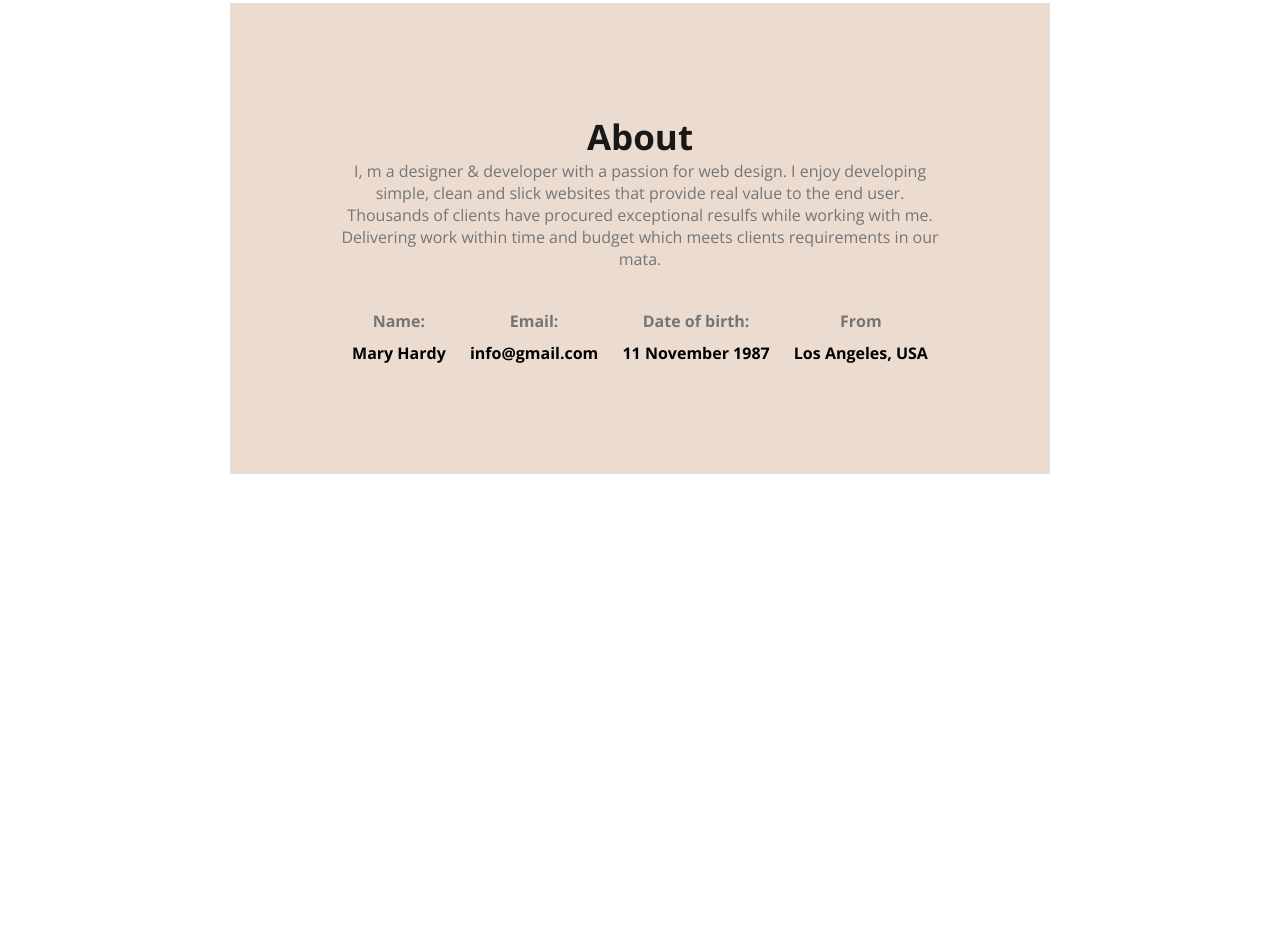
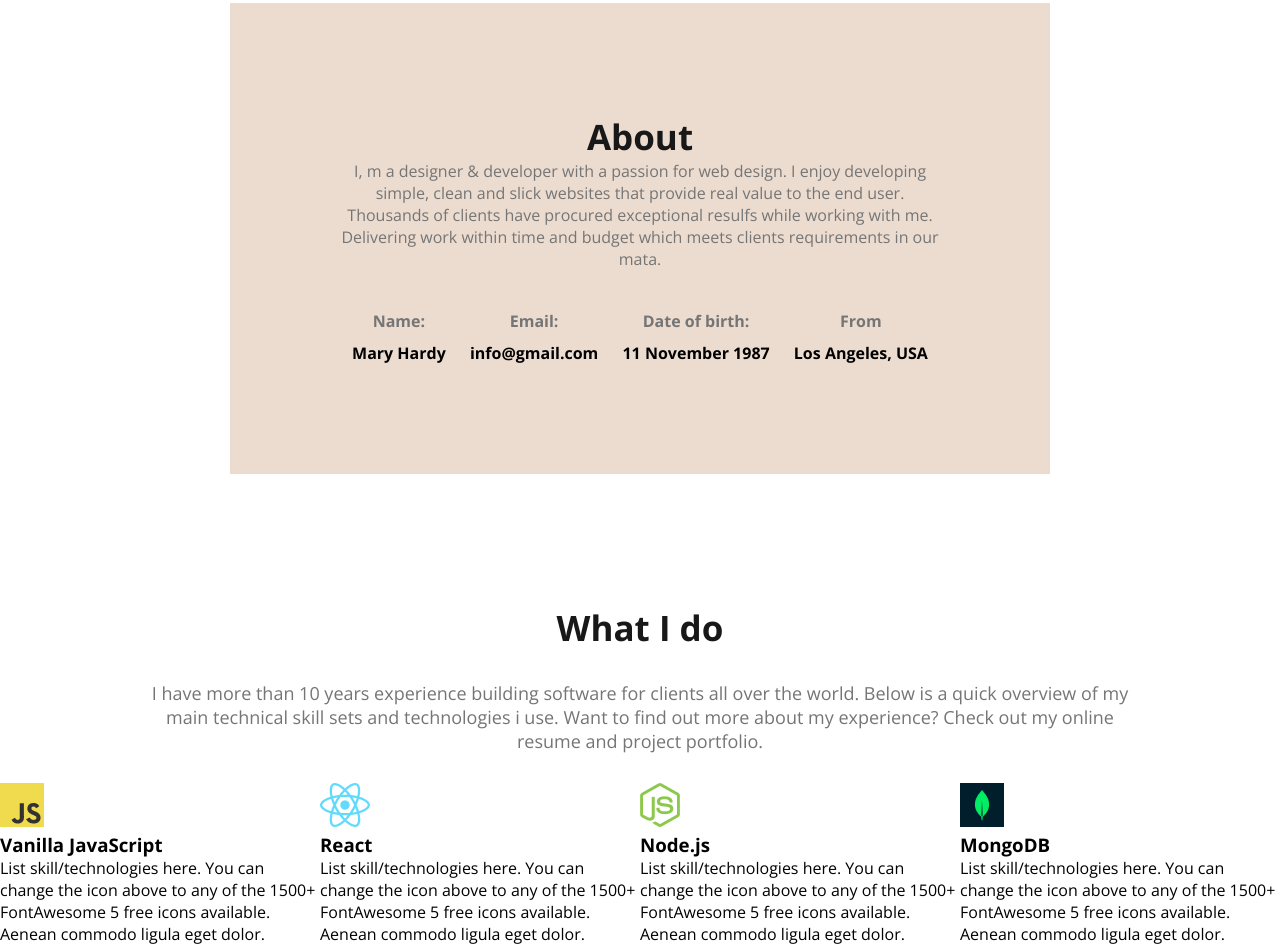
Before and after one commit to Fariha1865/Portfolio_Practice, a plain HTML site: page index.html in a window 1280 px wide. Shown: the part 919-1864 px from the top of the page. Before the commit the page ends 1523 px from the top, so only its background shows below. Drawn offline with nearby package versions, Linux system fonts and the light colour scheme.

Commit message:
skills section added

```diff
--- a/Styles/style.css
+++ b/Styles/style.css
@@ -162,3 +162,22 @@ main{
     margin-top: 10px;
     font-weight: bold;
 }
+
+#what_i_do_des{
+    padding: 30px 150px;
+    color: var(--dark-03, #757575);
+    text-align: center;
+    font-size: 18px;
+    font-style: normal;
+
+}
+
+.skills{
+    margin-top: 130px;
+}
+
+.skils_container{
+    display: flex;
+    justify-content: space-around;
+    align-items: center;
+}
--- a/index.html
+++ b/index.html
@@ -79,6 +79,38 @@
             </div>
 
     </section>
+
+
+    <section class="skills">
+
+        <h3 class="section_title">What I do</h3>
+        <p class="section_description" id="what_i_do_des">I have more than 10 years experience building software for clients all over the world. Below is a quick overview of my main technical skill sets and technologies i use. Want to find out more about my experience? Check out my online resume and project portfolio.</p>
+
+
+
+        <div class="skils_container">
+            <div class="skill">
+                <img src="images/icons/js.png" alt="">
+                <h3 class="skill_title">Vanilla JavaScript</h3>
+                <p class="skill_description">List skill/technologies here. You can change the icon above to any of the 1500+ FontAwesome 5 free icons available. Aenean commodo ligula eget dolor.</p>
+            </div>
+            <div class="skill">
+                <img src="images/icons/react.png" alt="">
+                <h3 class="skill_title">React</h3>
+                <p class="skill_description">List skill/technologies here. You can change the icon above to any of the 1500+ FontAwesome 5 free icons available. Aenean commodo ligula eget dolor.</p>
+            </div>
+            <div class="skill">
+                <img src="images/icons/nodejs.png" alt="">
+                <h3 class="skill_title">Node.js</h3>
+                <p class="skill_description">List skill/technologies here. You can change the icon above to any of the 1500+ FontAwesome 5 free icons available. Aenean commodo ligula eget dolor.</p>
+            </div>
+            <div class="skill">
+                <img src="images/icons/mongo.png" alt="">
+                <h3 class="skill_title">MongoDB</h3>
+                <p class="skill_description">List skill/technologies here. You can change the icon above to any of the 1500+ FontAwesome 5 free icons available. Aenean commodo ligula eget dolor.</p>
+            </div>
+        </div>
+    </section>
     </main>
 </body>
 </html>
```
